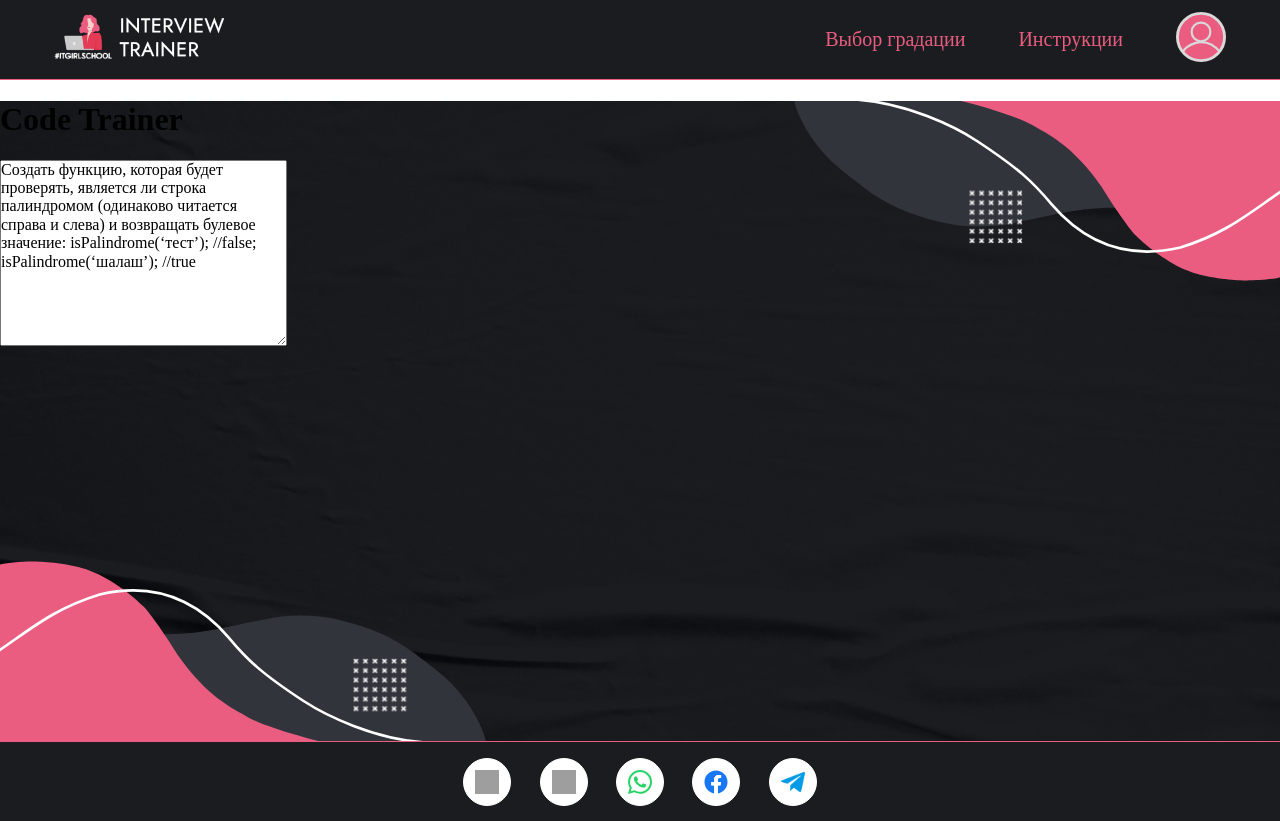
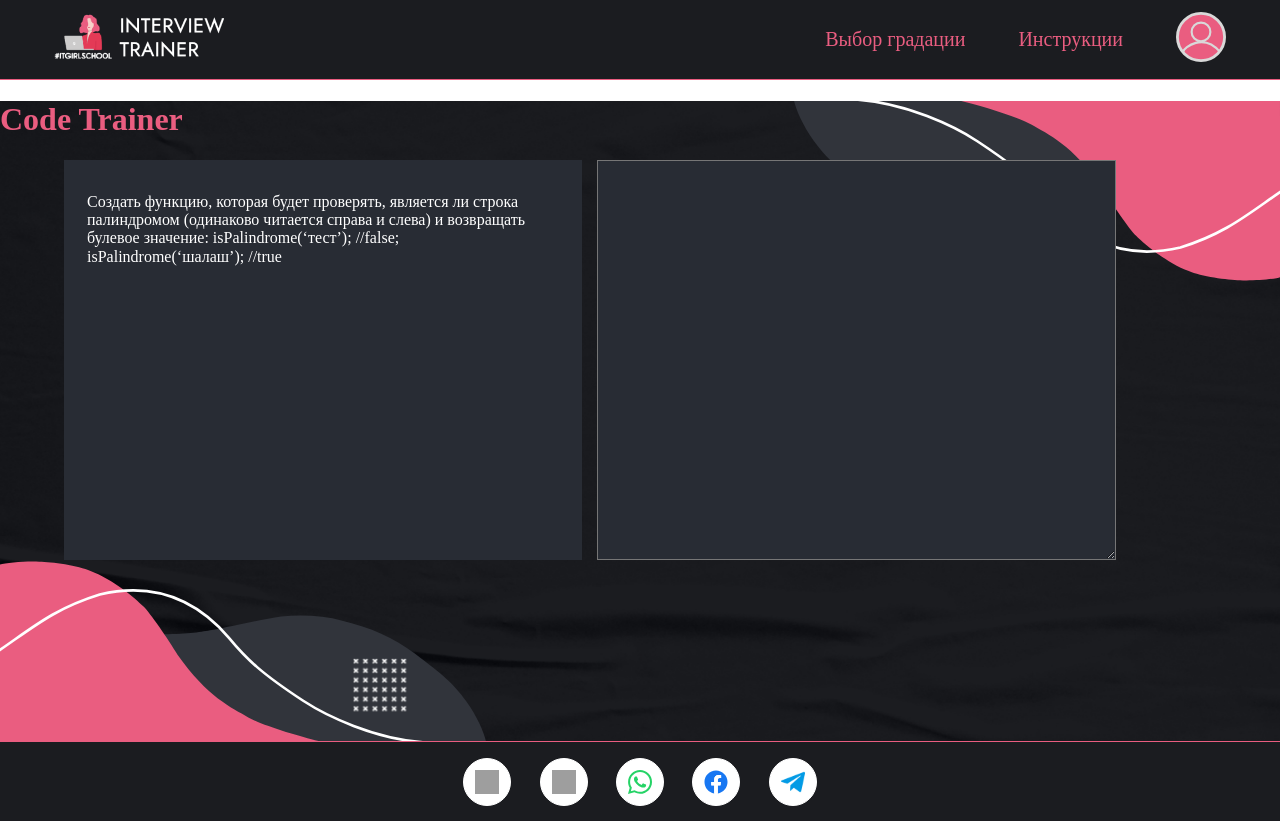
Before and after one commit to itgirlschool/InterviewTrainer, a React (Vite) app: page /code_trainer in a window 1280 px wide. Built offline with nearby package versions, Linux system fonts and the light colour scheme; no server answers; the database is empty; grey boxes are pictures that could not be loaded; a web font is replaced by a local one.

Commit message:
adding styles to CodeTrainer

```diff
--- a/src/Pages/CodeTrainer/CodeTrainer.jsx
+++ b/src/Pages/CodeTrainer/CodeTrainer.jsx
@@ -8,6 +8,11 @@ export function CodeTrainer() {
     return (
         <>
     <h1>Code Trainer</h1>
-    <textarea name="task" id="task" cols="30" rows="10" value={firstTask}></textarea>
+    <div className="container">
+        <div className="task__container">
+            <div className="task__text">{firstTask}</div>
+        </div>
+        <textarea className="textarea" name="solution" id="solution"></textarea>
+    </div>
     </> );
 }
--- a/src/Pages/CodeTrainer/CodeTrainer.scss
+++ b/src/Pages/CodeTrainer/CodeTrainer.scss
@@ -0,0 +1,39 @@
+@import "../../style/template.scss";
+@import "../../style/vars.scss";
+@import "../../index.scss";
+
+* {
+    font-family: $font;
+    color: $white-color;
+}
+
+h1 {
+    color: $pink-color;
+}
+
+.container {
+    display: flex;
+    width: 90vw;
+    align-items: center;
+    gap: 15px;
+    margin: auto;
+}
+
+.textarea {
+    background-color: $darkgreycolor;
+    width: 45%;
+    height: 50vh;
+    padding: 2%;
+    outline: none;
+}
+
+.task__container {
+    background-color: $darkgreycolor;
+    width: 45%;
+    height: 50vh;
+    padding: 2%;
+}
+.task__text {
+    padding-top: 10px;
+    padding-bottom: 10px;
+}
--- a/src/style/vars.scss
+++ b/src/style/vars.scss
@@ -2,6 +2,7 @@ $pinkcolor: #EA5D80;
 $whitecolor: #FFFFFF;
 $blackcolor: #1B1C20;
 $graycolor: #777777;
+$darkgreycolor: #282C34;
 
 
 $background-general: #1B1C20;
```
